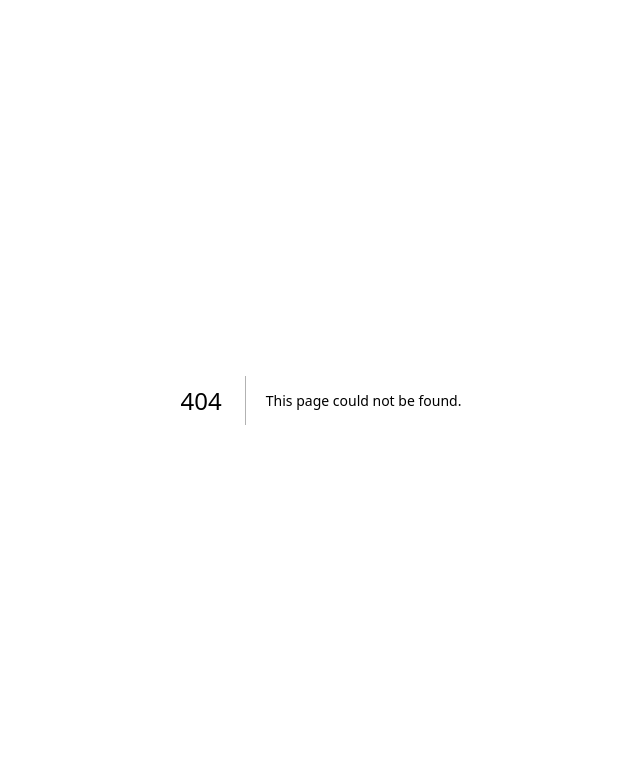
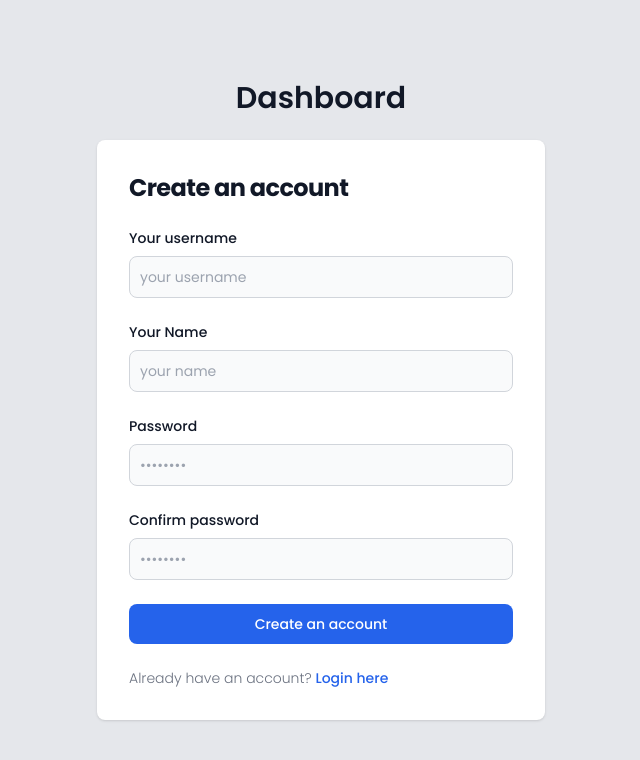
Before and after one commit to mraflyhudaa/dashboard-assignment, a Next.js app: page /register in a window 1280 px wide. Before the commit this address had no page. Shown: the top 760 px of the page, without its empty margins (319-959 px from the left). Built offline with nearby package versions, Linux system fonts and the light colour scheme.

Commit message:
feat: add login and register form

```diff
--- /dev/null
+++ b/components/auth/LoginForm.js
@@ -0,0 +1,93 @@
+import { useAuth } from '@/context/auth';
+import Link from 'next/link';
+import { useRouter } from 'next/router';
+import { useEffect, useState } from 'react';
+import LoadingScreen from '../LoadingScreen';
+import api from '@/services/api';
+import { toast } from 'react-toastify';
+
+export default function LoginForm() {
+  const router = useRouter();
+  const { authenticate, isLoading } = useAuth();
+  const [formData, setFormData] = useState({
+    password: '',
+    username: '',
+  });
+
+  const onChange = (e) => {
+    setFormData((prevState) => ({
+      ...prevState,
+      [e.target.name]: e.target.value,
+    }));
+  };
+
+  const handleSubmit = async (e) => {
+    e.preventDefault();
+    try {
+      const res = await api.post('auth/login', formData);
+      const { message } = res.data;
+      if (message == 'LOGIN SUCCESS') {
+        console.log(res.data.data);
+        const { token, username } = res.data.data;
+        authenticate(token, username);
+        router.push('/barang');
+      }
+      toast.error(message);
+    } catch (error) {
+      console.log(error);
+    }
+  };
+  return (
+    <form className='space-y-4 md:space-y-6' onSubmit={handleSubmit}>
+      <div>
+        <label
+          htmlFor='username'
+          className='block mb-2 text-sm font-medium text-gray-900 '
+        >
+          Username
+        </label>
+        <input
+          type='text'
+          name='username'
+          id='username'
+          onChange={onChange}
+          className='bg-gray-50 border border-gray-300 text-gray-900 sm:text-sm rounded-lg focus:ring-blue-600 focus:border-blue-600 block w-full p-2.5 '
+          placeholder='Your username'
+          required=''
+        />
+      </div>
+      <div>
+        <label
+          htmlFor='password'
+          className='block mb-2 text-sm font-medium text-gray-900 '
+        >
+          Password
+        </label>
+        <input
+          type='password'
+          name='password'
+          id='password'
+          onChange={onChange}
+          placeholder='••••••••'
+          className='bg-gray-50 border border-gray-300 text-gray-900 sm:text-sm rounded-lg focus:ring-blue-600 focus:border-blue-600 block w-full p-2.5 '
+          required=''
+        />
+      </div>
+      <button
+        type='submit'
+        className='w-full text-white bg-blue-600 hover:bg-blue-700 focus:ring-4 focus:outline-none focus:ring-blue-300 font-medium rounded-lg text-sm px-5 py-2.5 text-center flex justify-center'
+      >
+        {isLoading ? <LoadingScreen /> : 'Sign in'}
+      </button>
+      <p className='text-sm font-light text-gray-500 '>
+        Don&apos;t have an account yet?{' '}
+        <Link
+          href='/register'
+          className='font-medium text-blue-600 hover:underline '
+        >
+          Sign up
+        </Link>
+      </p>
+    </form>
+  );
+}
--- /dev/null
+++ b/components/auth/RegisterForm.js
@@ -0,0 +1,132 @@
+import api from '@/services/api';
+import Link from 'next/link';
+import { useRouter } from 'next/router';
+import { useState } from 'react';
+import { toast } from 'react-toastify';
+
+export default function RegisterForm() {
+  const router = useRouter();
+  const [formData, setFormData] = useState({
+    username: '',
+    profileName: '',
+    password: '',
+    password2: '',
+  });
+
+  const { username, profileName, password, password2 } = formData;
+
+  const onChange = (e) => {
+    setFormData((prevState) => ({
+      ...prevState,
+      [e.target.name]: e.target.value,
+    }));
+  };
+
+  const handleSubmit = async (e) => {
+    e.preventDefault();
+    if (password !== password2) {
+      toast.error('Passwords do not match');
+    } else {
+      const userData = {
+        password,
+        profileName,
+        username,
+      };
+      try {
+        const res = await api.post('auth/register', userData);
+        const { message } = res.data;
+        toast.success(message);
+        router.push('/login');
+      } catch (error) {
+        console.log(error);
+      }
+    }
+  };
+  return (
+    <form className='space-y-4 md:space-y-6' onSubmit={handleSubmit}>
+      <div>
+        <label
+          htmlFor='username'
+          className='block mb-2 text-sm font-medium text-gray-900 '
+        >
+          Your username
+        </label>
+        <input
+          type='text'
+          name='username'
+          id='username'
+          onChange={onChange}
+          className='bg-gray-50 border border-gray-300 text-gray-900 sm:text-sm rounded-lg focus:ring-blue-600 focus:border-blue-600 block w-full p-2.5 '
+          placeholder='your username'
+          required=''
+        />
+      </div>
+      <div>
+        <label
+          htmlFor='name'
+          className='block mb-2 text-sm font-medium text-gray-900 '
+        >
+          Your Name
+        </label>
+        <input
+          type='text'
+          name='profileName'
+          id='profileName'
+          onChange={onChange}
+          className='bg-gray-50 border border-gray-300 text-gray-900 sm:text-sm rounded-lg focus:ring-blue-600 focus:border-blue-600 block w-full p-2.5 '
+          placeholder='your name'
+          required=''
+        />
+      </div>
+      <div>
+        <label
+          htmlFor='password'
+          className='block mb-2 text-sm font-medium text-gray-900 '
+        >
+          Password
+        </label>
+        <input
+          type='password'
+          name='password'
+          id='password'
+          onChange={onChange}
+          placeholder='••••••••'
+          className='bg-gray-50 border border-gray-300 text-gray-900 sm:text-sm rounded-lg focus:ring-blue-600 focus:border-blue-600 block w-full p-2.5 '
+          required=''
+        />
+      </div>
+      <div>
+        <label
+          htmlFor='confirm-password'
+          className='block mb-2 text-sm font-medium text-gray-900 '
+        >
+          Confirm password
+        </label>
+        <input
+          type='password'
+          name='password2'
+          id='password2'
+          onChange={onChange}
+          placeholder='••••••••'
+          className='bg-gray-50 border border-gray-300 text-gray-900 sm:text-sm rounded-lg focus:ring-blue-600 focus:border-blue-600 block w-full p-2.5 \'
+          required=''
+        />
+      </div>
+      <button
+        type='submit'
+        className='w-full text-white bg-blue-600 hover:bg-blue-700 focus:ring-4 focus:outline-none focus:ring-blue-300 font-medium rounded-lg text-sm px-5 py-2.5 text-center '
+      >
+        Create an account
+      </button>
+      <p className='text-sm font-light text-gray-500 '>
+        Already have an account?{' '}
+        <Link
+          href='/login'
+          className='font-medium text-blue-600 hover:underline '
+        >
+          Login here
+        </Link>
+      </p>
+    </form>
+  );
+}
--- /dev/null
+++ b/pages/login.js
@@ -0,0 +1,37 @@
+import LoginForm from '@/components/auth/LoginForm';
+import { useAuth } from '@/context/auth';
+import { useRouter } from 'next/router';
+import { useEffect } from 'react';
+
+export default function Login() {
+  const router = useRouter();
+  const { isAuthenticated } = useAuth();
+  useEffect(() => {
+    if (
+      isAuthenticated &&
+      (router.pathname == '/login' || router.pathname == '/register')
+    ) {
+      router.push('/barang');
+    }
+  }, [isAuthenticated, router]);
+  return (
+    <section className='bg-gray-200 '>
+      <div className='flex flex-col items-center justify-center px-6 py-8 mx-auto md:h-screen lg:py-0'>
+        <a
+          href='#'
+          className='flex items-center mb-6 text-3xl font-semibold text-gray-900 '
+        >
+          Dashboard
+        </a>
+        <div className='w-full bg-white rounded-lg shadow dark:border md:mt-0 sm:max-w-md xl:p-0 '>
+          <div className='p-6 space-y-4 md:space-y-6 sm:p-8'>
+            <h1 className='text-xl font-bold leading-tight tracking-tight text-gray-900 md:text-2xl '>
+              Sign in to your account
+            </h1>
+            <LoginForm />
+          </div>
+        </div>
+      </div>
+    </section>
+  );
+}
--- /dev/null
+++ b/pages/register.js
@@ -0,0 +1,24 @@
+import RegisterForm from '@/components/auth/RegisterForm';
+
+export default function Register() {
+  return (
+    <section className='bg-gray-200 '>
+      <div className='flex flex-col items-center justify-center px-6 py-8 mx-auto md:h-screen lg:py-0'>
+        <a
+          href='#'
+          className='flex items-center mb-6 text-3xl font-semibold text-gray-900 '
+        >
+          Dashboard
+        </a>
+        <div className='w-full bg-white rounded-lg shadow dark:border md:mt-0 sm:max-w-md xl:p-0 '>
+          <div className='p-6 space-y-4 md:space-y-6 sm:p-8'>
+            <h1 className='text-xl font-bold leading-tight tracking-tight text-gray-900 md:text-2xl '>
+              Create an account
+            </h1>
+            <RegisterForm />
+          </div>
+        </div>
+      </div>
+    </section>
+  );
+}
--- /dev/null
+++ b/services/authApi.js
@@ -0,0 +1,15 @@
+import api from './api';
+
+export const login = async (data) => {
+  const res = await api.post('auth/login', data);
+  return res.data;
+};
+export const register = async (data) => {
+  const res = await api.post('auth/register', data);
+  return res.data;
+};
+
+export const getUser = async (username) => {
+  const res = await api.get(`users/find-by-username?username=${username}`);
+  return res.data;
+};
```
